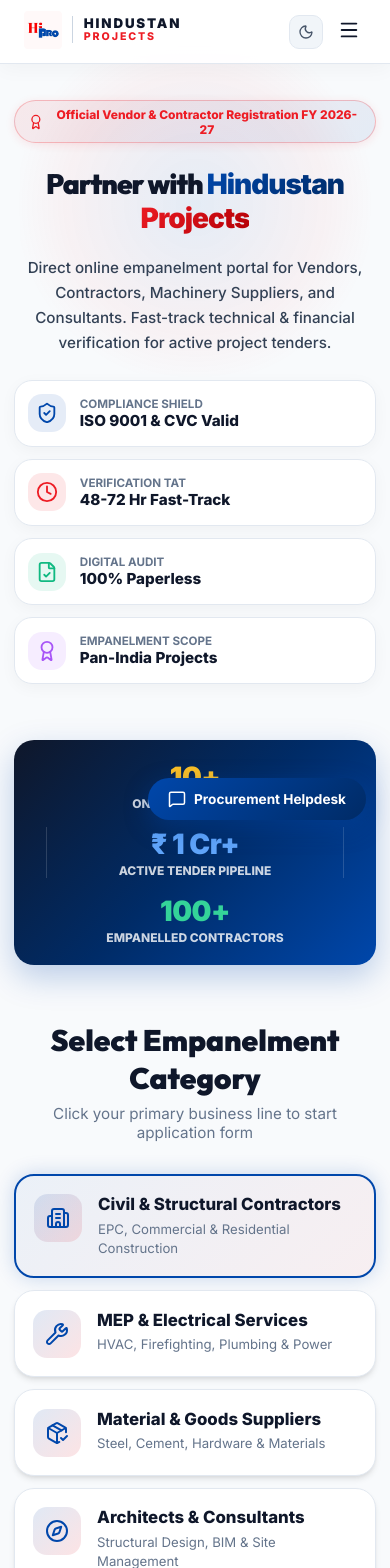
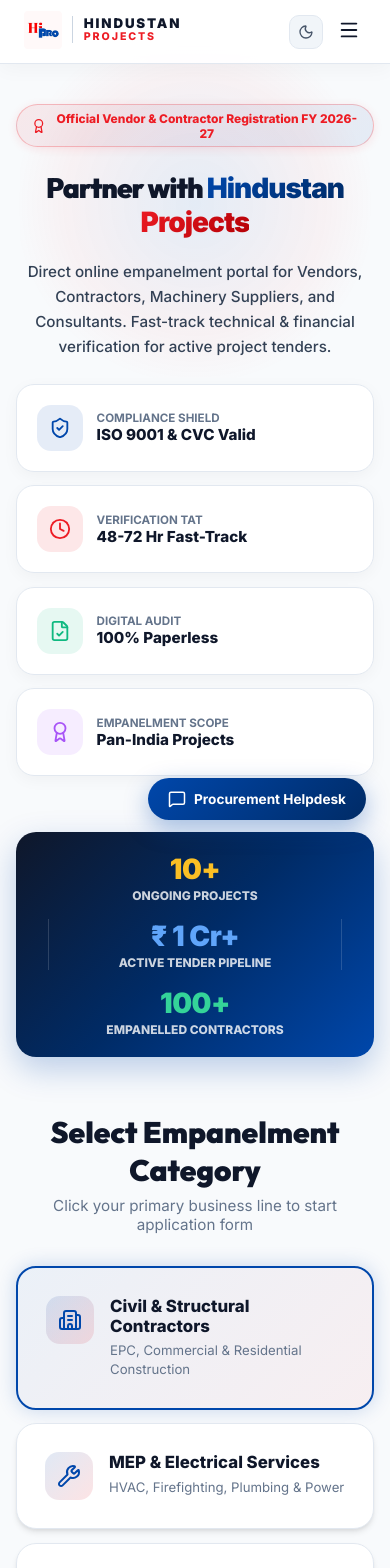
Before and after one commit to hindustan-groups/Empanelment-Portal, a React (Vite) app: page / in a window 390 px wide. Shown: the top 1568 px of the page. Built offline with nearby package versions, Linux system fonts and the light colour scheme.

Commit message:
Comprehensive Responsive Layout Overhaul: Enhanced CSS media queries for 100% Mobile, Tablet, Laptop, and Desktop screen compatibility without horizontal scroll or broken grids

```diff
--- a/src/index.css
+++ b/src/index.css
@@ -837,10 +837,24 @@ body {
     gap: 1rem;
   }
 
+/* ════════════════ RESPONSIVE BREAKPOINTS (ALL DEVICES) ════════════════ */
+
+/* Desktop & Laptop High-Res (1024px to 1440px) */
+@media (max-width: 1200px) {
   .form-container {
-    max-width: 100%;
+    max-width: 96%;
     padding: 0 1rem;
-    margin: 1.5rem auto 3.5rem auto;
+  }
+}
+
+/* Tablet Header & Layout Breakdown (max-width: 960px) */
+@media (max-width: 960px) {
+  .desktop-only {
+    display: none !important;
+  }
+
+  .mobile-toggle-wrapper {
+    display: flex !important;
   }
 
   .form-header-banner {
@@ -851,36 +865,20 @@ body {
     padding: 1.5rem 1.25rem;
   }
 
-  /* Tablet form grids — 2 columns */
-  .form-body div[style*="gridTemplateColumns"] {
-    grid-template-columns: repeat(auto-fit, minmax(220px, 1fr)) !important;
-  }
-
-  /* Admin Stats Cards Tablet 2x2 Grid */
-  div[style*="gridTemplateColumns: repeat(auto-fit, minmax(180px, 1fr))"] {
+  .form-grid-2, .form-grid-3, .form-grid-4 {
     grid-template-columns: repeat(2, 1fr) !important;
+    gap: 1rem !important;
   }
 }
 
-/* Tablet Header Collapse Breakpoint (max-width: 960px) */
-@media (max-width: 960px) {
-  .desktop-only {
-    display: none !important;
-  }
-
-  .mobile-toggle-wrapper {
-    display: flex !important;
-  }
-}
-
-/* Mobile Phones (max-width: 600px) */
-@media (max-width: 600px) {
+/* Tablets & Mobile Phones (max-width: 768px) */
+@media (max-width: 768px) {
   .hero-section {
-    padding: 2.25rem 0.85rem 1.75rem 0.85rem;
+    padding: 2.5rem 1rem 2rem 1rem;
   }
 
   .hero-title {
-    font-size: 1.95rem;
+    font-size: 2.1rem;
     line-height: 1.18;
   }
 
@@ -889,22 +887,18 @@ body {
     margin-bottom: 1.5rem;
   }
 
-  .trust-grid {
-    grid-template-columns: 1fr;
-    gap: 0.75rem;
+  .trust-grid, .category-grid {
+    grid-template-columns: 1fr !important;
+    gap: 0.85rem !important;
   }
 
-  .category-grid {
-    grid-template-columns: 1fr;
-    gap: 0.75rem;
-  }
-
-  .category-card {
-    padding: 1.15rem;
+  .form-grid-2, .form-grid-3, .form-grid-4 {
+    grid-template-columns: 1fr !important;
+    gap: 0.85rem !important;
   }
 
   .form-container {
-    margin: 0.85rem auto 2.5rem auto;
+    margin: 1rem auto 2.5rem auto;
     padding: 0 0.5rem;
   }
 
@@ -920,34 +914,40 @@ body {
     padding: 1rem 0.85rem;
   }
 
-  /* Force 1 column on smartphones */
-  .form-body div[style*="gridTemplateColumns"] {
-    grid-template-columns: 1fr !important;
+  .progress-nav {
+    gap: 0.35rem !important;
+    overflow-x: auto !important;
+    padding-bottom: 0.5rem !important;
+  }
+
+  .step-bubble {
+    width: 32px !important;
+    height: 32px !important;
+    font-size: 0.75rem !important;
+  }
+
+  .step-title {
+    font-size: 0.68rem !important;
   }
 
   .modal-backdrop {
-    padding: 0.35rem;
+    padding: 0.5rem !important;
   }
 
   .modal-content {
-    border-radius: 16px;
-    padding: 1rem;
-    max-height: 92vh;
-    overflow-y: auto;
-  }
-
-  .footer {
-    padding: 2.25rem 0.85rem 1.25rem 0.85rem;
-    margin-top: 2.5rem;
+    border-radius: 16px !important;
+    padding: 1.15rem !important;
+    max-height: 94vh !important;
+    width: 98% !important;
   }
 
   .footer-inner {
-    grid-template-columns: 1fr;
-    gap: 1.5rem;
+    grid-template-columns: 1fr !important;
+    gap: 1.5rem !important;
   }
 }
 
-/* Compact Smartphones (max-width: 480px) */
+/* Small Smartphones (max-width: 480px) */
 @media (max-width: 480px) {
   .hero-title {
     font-size: 1.75rem;
@@ -956,15 +956,6 @@ body {
   .hero-tag {
     font-size: 0.75rem;
     padding: 0.35rem 0.85rem;
-  }
-
-  .trust-card {
-    padding: 0.85rem;
-  }
-
-  .trust-icon-box {
-    width: 38px;
-    height: 38px;
   }
 
   .btn-primary, .btn-accent, .btn-secondary {
@@ -977,10 +968,6 @@ body {
   .form-input {
     font-size: 0.85rem;
     padding: 0.6rem 0.85rem;
-  }
-
-  .modal-content {
-    padding: 1rem;
   }
 }
 
```
